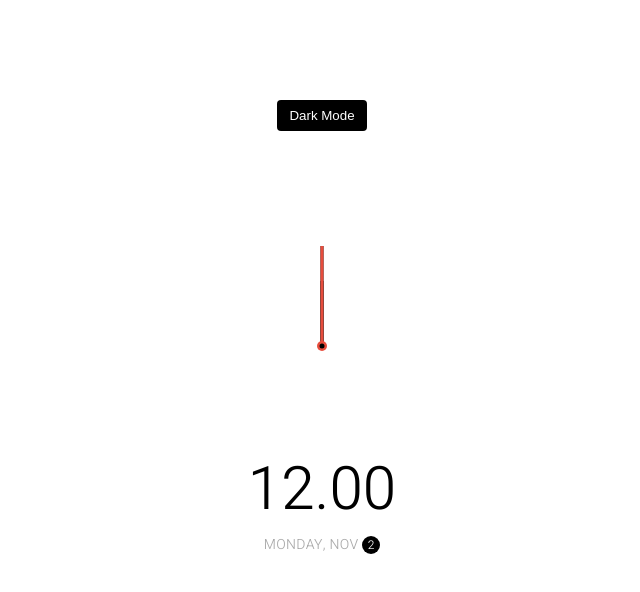
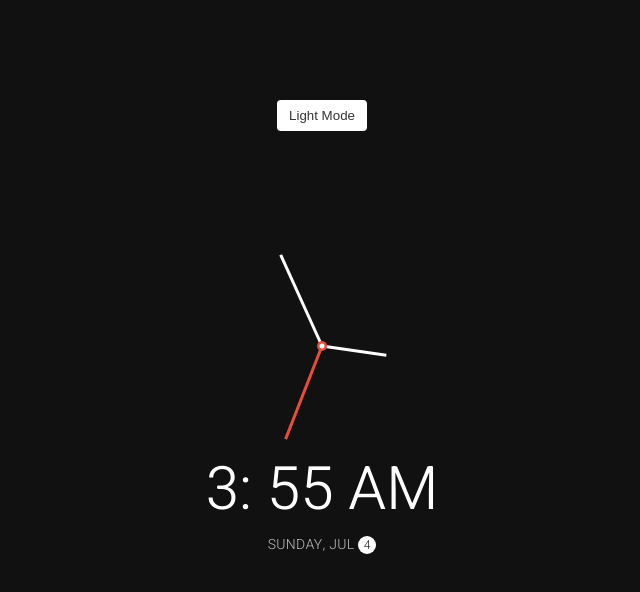
Before and after one commit to helexander/50-Projects-50-Days, a plain HTML site: page Theme Clock/index.html in a window 1280 px wide. Both pictures are taken after a click on the button "Dark Mode". Shown: the whole page, without its empty margins (318-958 px from the left). Drawn offline with Linux system fonts and the light colour scheme.

Commit message:
Complete Theme Clock

```diff
--- a/Theme Clock/index.html
+++ b/Theme Clock/index.html
@@ -24,8 +24,8 @@
         <div class="center-point"></div>
       </div>
 
-      <div class="time">12.00</div>
-      <div class="date">Monday, Nov <span class="circle">2</span></div>
+      <div class="time"></div>
+      <div class="date"></div>
     </div>
     <script src="script.js"></script>
   </body>
--- a/Theme Clock/script.js
+++ b/Theme Clock/script.js
@@ -0,0 +1,47 @@
+const hourElement = document.querySelector('.hour')
+const minuteElement = document.querySelector('.minute')
+const secondElement = document.querySelector('.second')
+const timeElement = document.querySelector('.time')
+const dateElement = document.querySelector('.date')
+const toggle = document.querySelector('.toggle')
+
+const days = ["Sunday", "Monday", "Tuesday", "Wednesday", "Thursday", "Friday", "Saturday"];
+const months = ["Jan", "Feb", "Mar", "Apr", "May", "Jun", "Jul", "Aug", "Sep", "Oct", "Nov", "Dec"];
+
+toggle.addEventListener('click', (e) => {
+    const html = document.querySelector('html')
+    if (html.classList.contains('dark')) {
+        html.classList.remove('dark')
+        e.target.innerHTML = 'Dark Mode'
+    } else {
+        html.classList.add('dark')
+        e.target.innerHTML = 'Light Mode'
+    }
+})
+
+function setTime() {
+    const time = new Date();
+    const month = time.getMonth()
+    const day = time.getDay()
+    const date = time.getDate()
+    const hours = time.getHours()
+    const hoursForClock = hours % 12
+    const minutes = time.getMinutes()
+    const seconds = time.getSeconds()
+    const ampm = hours >= 12 ? 'PM' : 'AM'
+
+    hourElement.style.transform = `translate(-50%, -100%) rotate(${scale(hoursForClock, 0, 11, 0, 360)}deg)`
+    minuteElement.style.transform = `translate(-50%, -100%) rotate(${scale(minutes, 0, 59, 0, 360)}deg)`
+    secondElement.style.transform = `translate(-50%, -100%) rotate(${scale(seconds, 0, 59, 0, 360)}deg)`
+
+    timeElement.innerHTML = `${hoursForClock}: ${minutes < 10 ? `0${minutes}` : minutes} ${ampm}`
+    dateElement.innerHTML = `${days[day]}, ${months[month]} <span class="circle">${date}</span>`
+}
+
+const scale = (num, in_min, in_max, out_min, out_max) => {
+    return (num - in_min) * (out_max - out_min) / (in_max - in_min) + out_min;
+}
+
+setTime()
+
+setInterval(setTime, 1000)
--- a/Theme Clock/style.css
+++ b/Theme Clock/style.css
@@ -69,6 +69,7 @@ body {
     height: 65px;
     width: 3px;
     transform-origin: bottom center;
+    transition: all 0.5s ease-in;
 }
 
 .needle.hour {
```
